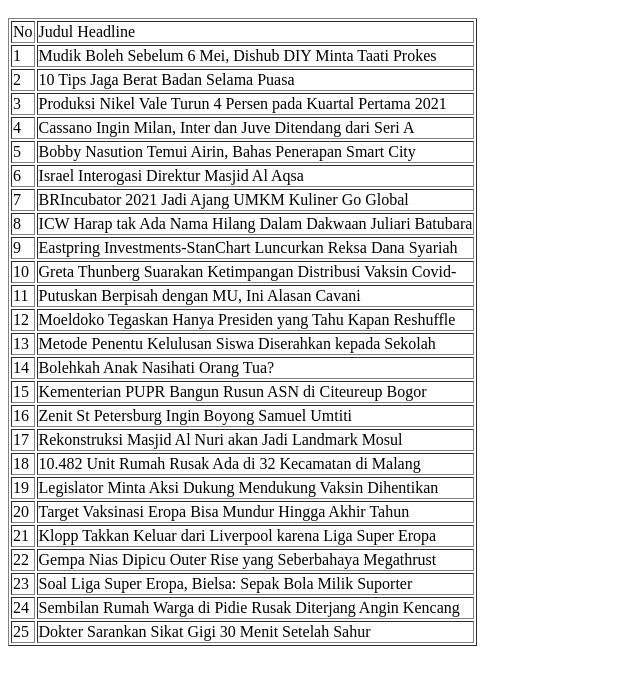
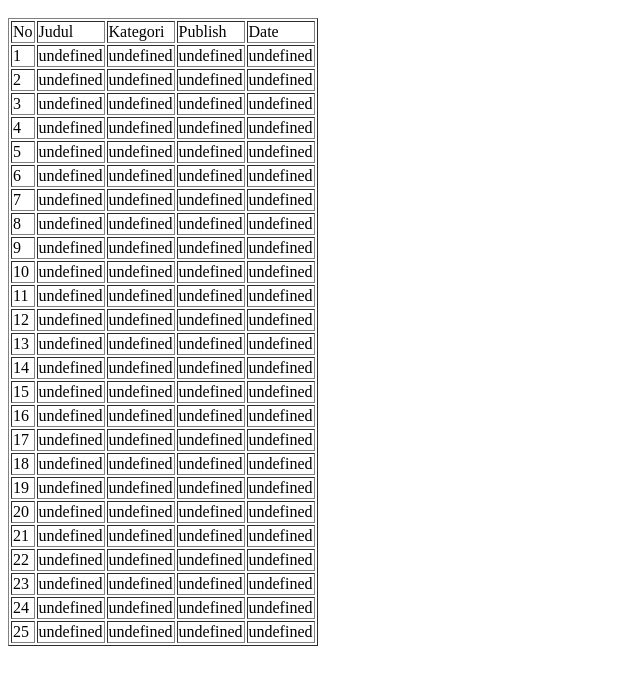
Before and after one commit to pamudyaputra/pamudyaputra.github.io, a plain HTML site: page index.html in a window 1280 px wide. Shown: the part 48-730 px from the top of the page, without its empty margins (0-640 px from the left). Drawn offline with nearby package versions, Linux system fonts and the light colour scheme.

Commit message:
update html

```diff
--- a/index.html
+++ b/index.html
@@ -13,12 +13,15 @@
 				//Tag tabel awal
 				var str="<table border=1>";
 				//Judul tabel
-				str+="<tr><td>No</td><td>Judul Headline</td></tr>";
+				str+="<tr><td>No</td><td>Judul</td><td>Kategori</td><td>Publish</td><td>Date</td></tr>";
 				//Looping data headline dengan fungsi $.each() JQuery
 				$.each(obj,function(n,data){
 					//Isi tabel
 					str+="<tr><td>"+(n+1)+"</td>";
-					str+="<td>"+data.judul+"</td></tr>";
+              			  	str+="<td>"+data.title+"</td>";
+						str+="<td>"+data.category+"</td>";
+						str+="<td>"+data.publish+"</td>";
+						str+="<td>"+data.date+"</td></tr>";
 				});
 				//Tag tabel penutup
 				str+="</tabel>";
```
